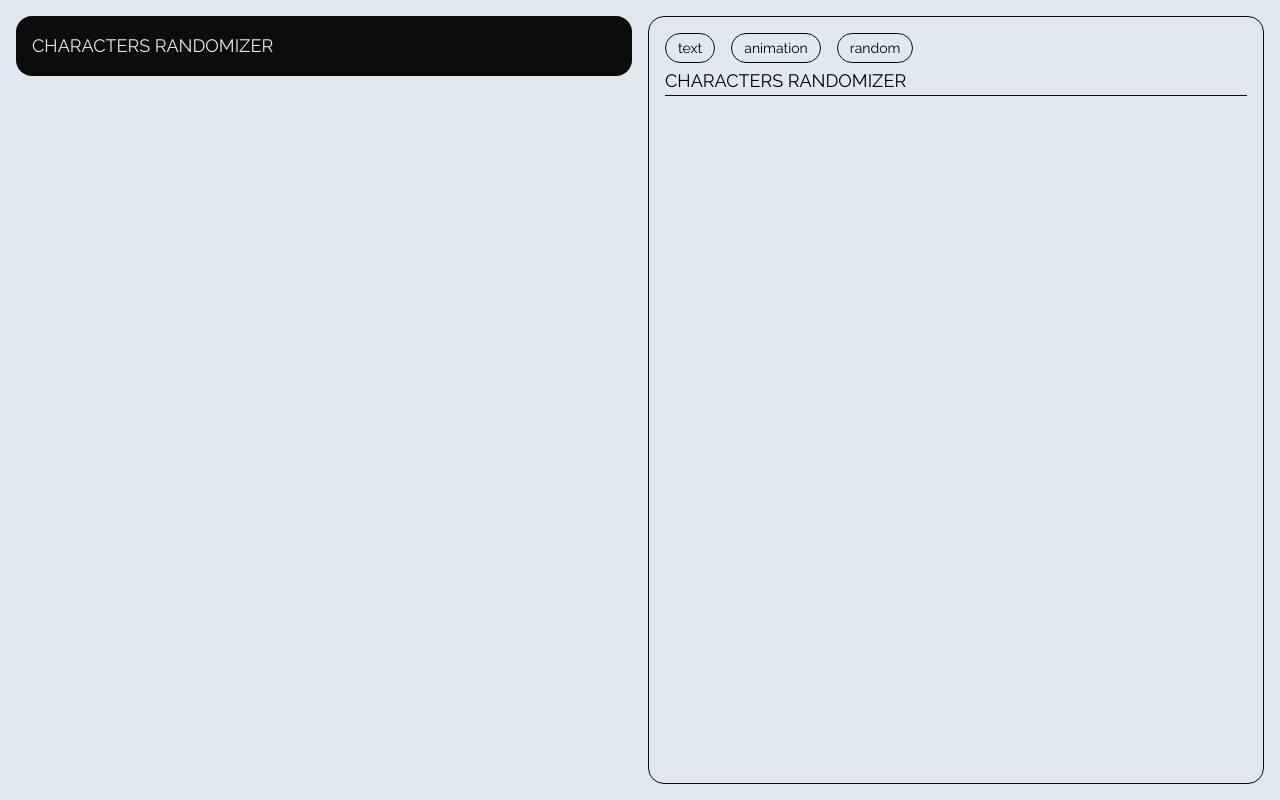
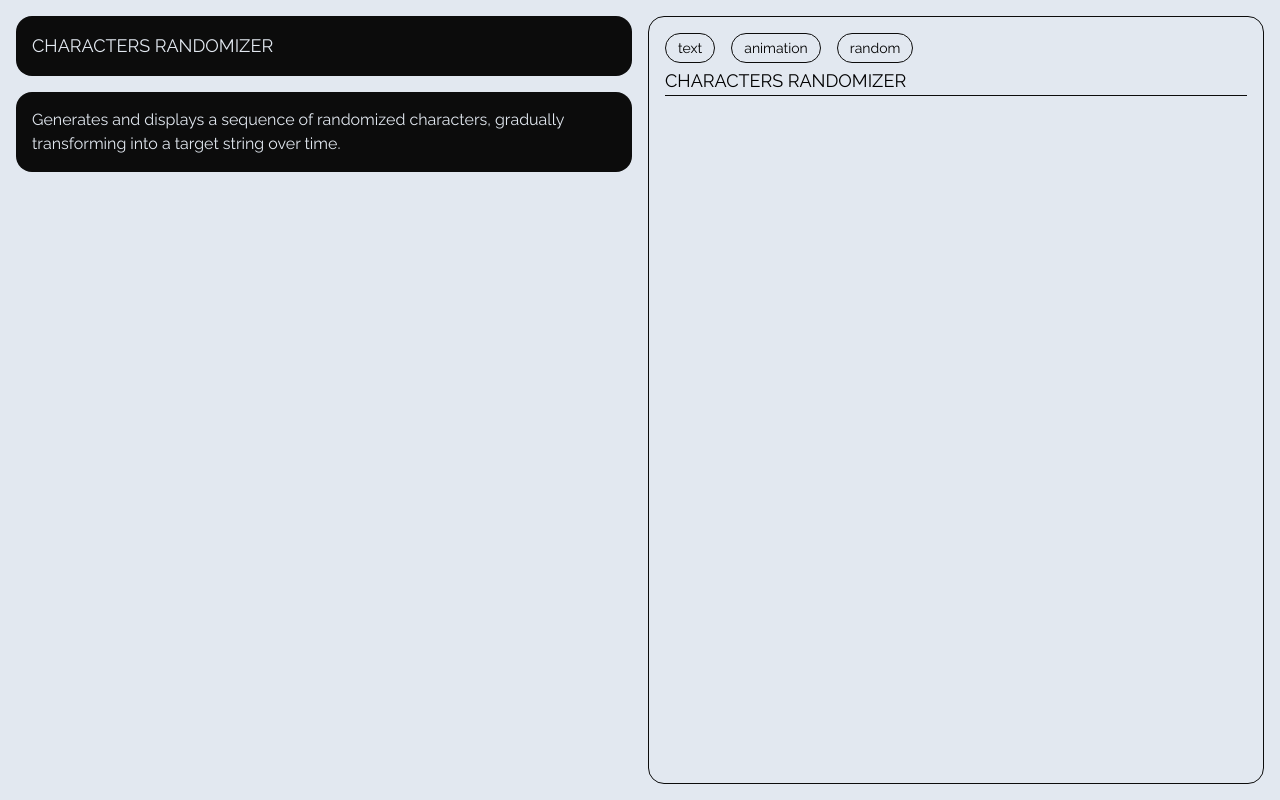
Before and after one commit to mbourjac/react-ui-components, a React (Vite) app: page /characters-randomizer in a window 1280 px wide. Built offline with nearby package versions, Linux system fonts and the light colour scheme.

Commit message:
feat: add description property to ui component type

```diff
--- a/src/layouts/AppLayout/AppLayout.constants.tsx
+++ b/src/layouts/AppLayout/AppLayout.constants.tsx
@@ -5,5 +5,7 @@ export const UI_COMPONENTS = [
     pathname: '/characters-randomizer',
     name: 'Characters Randomizer',
     tags: ['text', 'animation', 'random'],
+    description:
+      'Generates and displays a sequence of randomized characters, gradually transforming into a target string over time.',
   },
 ] satisfies UiComponent[];
--- a/src/layouts/AppLayout/AppLayout.types.ts
+++ b/src/layouts/AppLayout/AppLayout.types.ts
@@ -4,4 +4,5 @@ export type UiComponent = {
   pathname: AllRoutes;
   name: string;
   tags?: string[];
+  description: string;
 };
--- a/src/pages/CharactersRandomizerPage/CharactersRandomizerPage.tsx
+++ b/src/pages/CharactersRandomizerPage/CharactersRandomizerPage.tsx
@@ -1,11 +1,12 @@
 import { useComponent } from '../../hooks/use-component';
 
 export const CharactersRandomizerPage = () => {
-  const { name } = useComponent();
+  const { name, description } = useComponent();
 
   return (
-    <div className="flex w-full flex-col text-primary">
+    <div className="flex w-full flex-col gap-4 text-primary">
       <h1 className="rounded-2xl bg-off-black p-4 text-lg uppercase">{name}</h1>
+      <p className="rounded-2xl bg-off-black p-4">{description}</p>
     </div>
   );
 };
```
